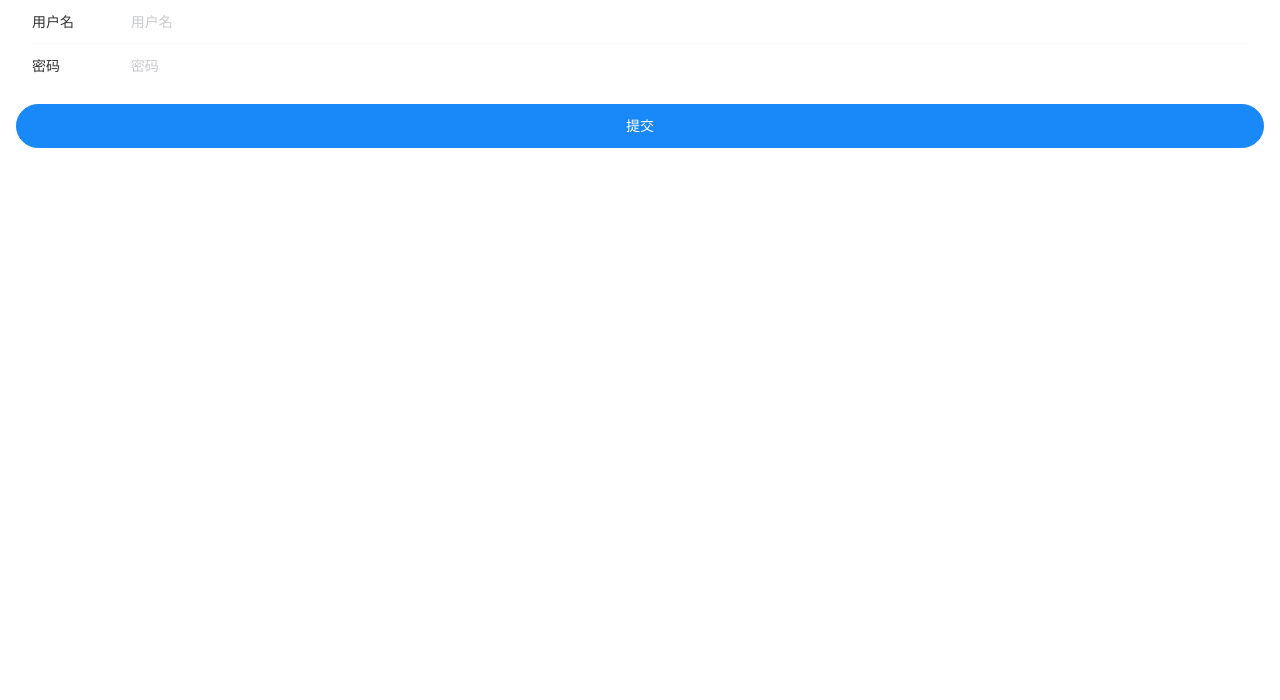
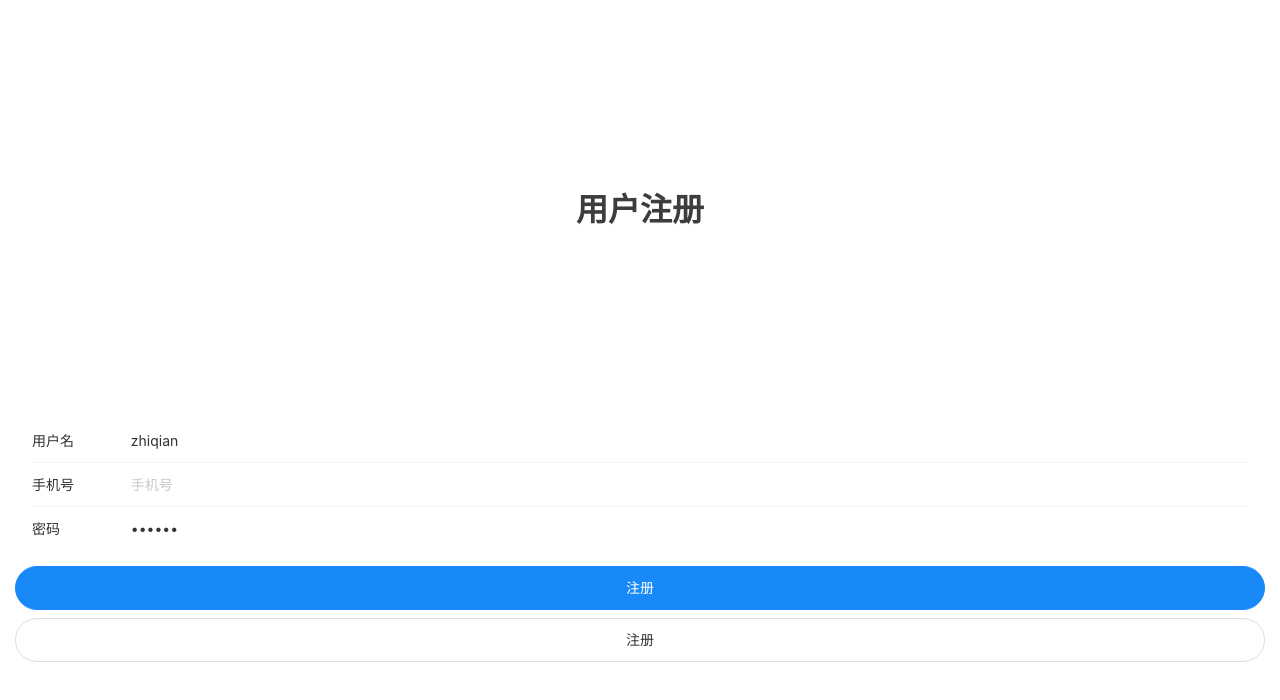
Before and after one commit to lihui199805/lihui, a Vue app: page /user/registry in a window 1280 px wide. Shown: the top 700 px of the page. Built offline with nearby package versions, Linux system fonts and the light colour scheme.

Commit message:
注册方法的封装

```diff
--- a/src/api/user.ts
+++ b/src/api/user.ts
@@ -12,7 +12,7 @@ import { AxiosError } from "axios";
 
 interface UserSeriviceInterface {
   login: (params: UserManageType.UserLoginFormState) => Promise<any>;
-  registry: (params: { username: string; password: string }) => Promise<any>;
+  registry: (params: UserManageType.UserRegistryFormState) => Promise<any>;
 }
 
 export const useUserSerivice = (): UserSeriviceInterface => {
@@ -28,8 +28,16 @@ export const useUserSerivice = (): UserSeriviceInterface => {
           return Promise.reject(error);
         });
     }
-    registry(params: { username: string; password: string }) {
-      return Promise.resolve(1);
+    registry(params: UserManageType.UserRegistryFormState) {
+      const url = API_USER_CONFIG.registry();
+      return request
+        .post(url, params)
+        .then(({ data }: any) => {
+          return Promise.resolve(data);
+        })
+        .catch((error: AxiosError) => {
+          return Promise.reject(error);
+        });
     }
   }
   return new UserService();
--- a/src/interface/model/user.ts
+++ b/src/interface/model/user.ts
@@ -5,4 +5,9 @@ export namespace UserManageType {
     username: string = 'zhiqian'
     password: string = '123456'
   }
+  export class UserRegistryFormState {
+    username: string = 'zhiqian'
+    password: string = '123456'
+    mobile:string | undefined
+  }
 }
--- a/src/main.ts
+++ b/src/main.ts
@@ -1,12 +1,12 @@
+import { createApp } from "vue";
+import App from "./App.vue";
+import router from "./router";
+import store from "./store";
+import { initVant } from "@/utils/init";
 
-import { createApp } from 'vue'
-import App from './App.vue'
-import router from './router'
-import store from './store'
-import { initVant } from '@/utils/init'
-
-const app = createApp(App)
-initVant(app)
-app.use(store)
-app.use(router)
-app.mount('#app')
+const app = createApp(App);
+initVant(app);
+app.use(store);
+app.use(router);
+app.use(initVant);
+app.mount("#app");
--- a/src/views/user/Registry.vue
+++ b/src/views/user/Registry.vue
@@ -1,15 +1,28 @@
 <template>
+  <div class="login-wraper">
+    <div class="login-head">
+      <h1>用户注册</h1>
+    </div>
+    <div class="login-body">
       <van-form @submit="onSubmit">
         <van-cell-group inset>
           <van-field
-      v-model="username"
+            v-model="formState.username"
             name="用户名"
             label="用户名"
             placeholder="用户名"
             :rules="[{ required: true, message: '请填写用户名' }]"
           />
           <van-field
-      v-model="password"
+            v-model="formState.mobile"
+            type="tel"
+            name="手机号"
+            label="手机号"
+            placeholder="手机号"
+            :rules="[{ required: true, message: '请填写手机号' }]"
+          />
+          <van-field
+            v-model="formState.password"
             type="password"
             name="密码"
             label="密码"
@@ -17,33 +30,76 @@
             :rules="[{ required: true, message: '请填写密码' }]"
           />
         </van-cell-group>
-  <div style="margin: 16px;">
-    <van-button round block type="primary" native-type="submit">
-      提交
-    </van-button>
+        <div class="p15">
+          <van-space direction="vertical" fill>
+            <van-button round block type="primary" native-type="submit"
+              >注册</van-button
+            >
+            <van-button round block native-type="submit">注册</van-button>
+          </van-space>
         </div>
       </van-form>
+    </div>
+  </div>
 </template>
 
-<script>
-import { ref } from 'vue';
-export default {
+<script lang="ts">
+import { defineComponent, ref } from "vue";
+import { UserManageType } from "../../interface/model/user";
+import { useUserSerivice } from "../../api/user";
+import { useRouter } from "vue-router";
+import { showToast } from "vant";
+export default defineComponent({
+  name: "UserLogin",
+  props: {},
   setup() {
-    const username = ref('');
-    const password = ref('');
-    const onSubmit = (values) => {
-      console.log('submit', values);
+    const userSerivice = useUserSerivice();
+    const state = {
+      formState: ref<UserManageType.UserRegistryFormState>(
+        new UserManageType.UserRegistryFormState()
+      ),
     };
-
+    const router = useRouter();
+    const onSubmit = async () => {
+      const result = await userSerivice.registry(state.formState.value);
+      router.push("/user/registry");
+      console.log(result);
+      if (result.code == 1) {
+        showToast({
+          type: "success",
+          message: result.msg,
+          onClose() {
+            router.push('/user/login')
+          },
+        });
+      } else {
+        showToast({
+          type: "fail",
+          message: result.msg,
+          onClose() {
+            state.formState.value=new UserManageType.UserRegistryFormState()
+          },
+        });
+      }
+    };
     return {
-      username,
-      password,
+      ...state,
       onSubmit,
     };
   },
-}
+});
 </script>
 
-<style>
-
+<style lang="less">
+.login-wraper {
+  padding-top: 15%;
+  box-sizing: border-box;
+  & > .login-head {
+    text-align: center;
+    line-height: 35px;
+  }
+  & > .login-body {
+    margin-top: 15%;
+  }
+}
 </style>
```
Also changed, not shown: src/utils/init.ts (+11 -11 lines). Lines whose indentation alone changed are shown as unchanged.
